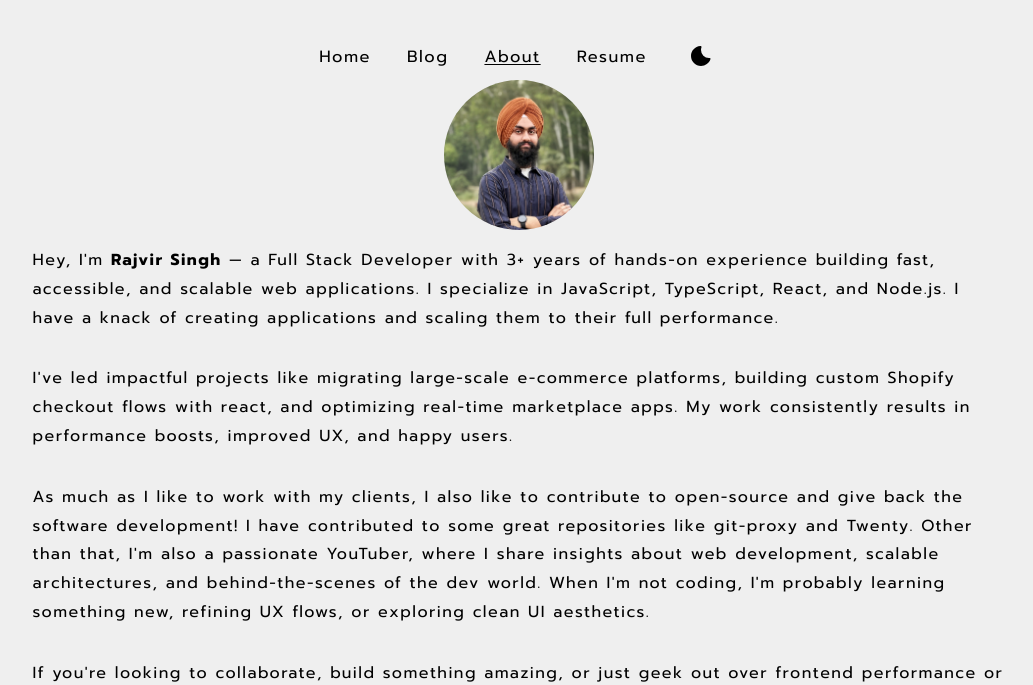
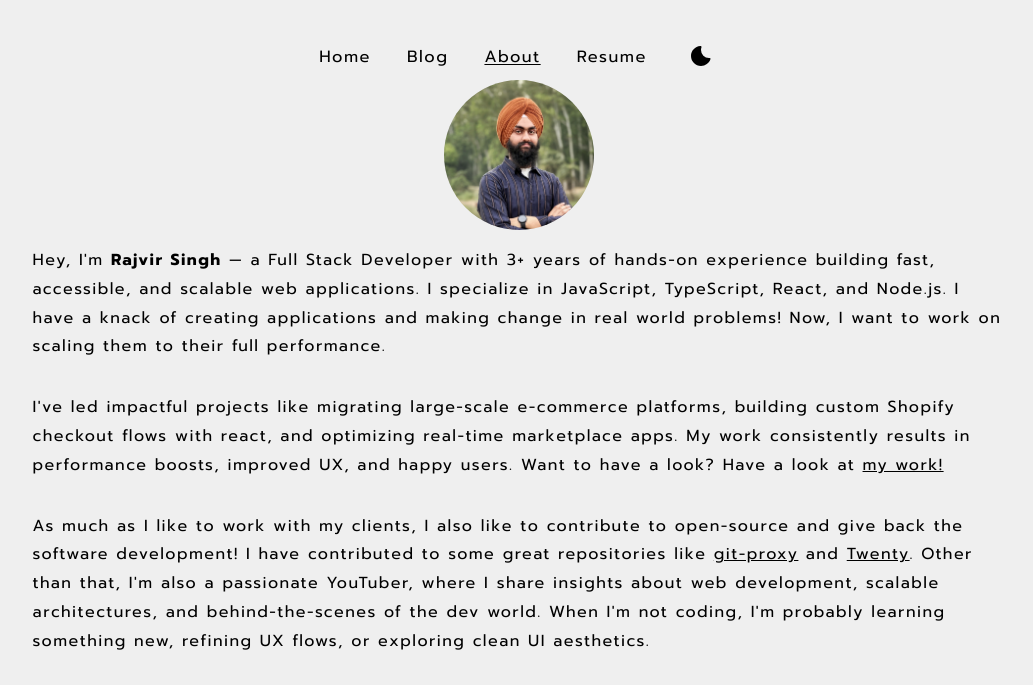
Before and after one commit to RajvirS99/rajvir-singh, an Astro site: page /about in a window 1280 px wide. Shown: the top 685 px of the page, without its empty margins (121-1154 px from the left). Built offline with nearby package versions, Linux system fonts and the light colour scheme; Astro itself is replaced by a stand-in of ours.

Commit message:
chore: some changes in about page

```diff
--- a/src/pages/about.astro
+++ b/src/pages/about.astro
@@ -20,20 +20,25 @@ import { Image } from "astro:assets";
       Hey, I&apos;m <b>Rajvir Singh</b> — a Full Stack Developer with 3+ years of
       hands-on experience building fast, accessible, and scalable web applications.
       I specialize in JavaScript, TypeScript, React, and Node.js. I have a knack
-      of creating applications and scaling them to their full performance.
+      of creating applications and making change in real world problems! Now, I want
+      to work on scaling them to their full performance.
     </p>
     <p>
       I&apos;ve led impactful projects like migrating large-scale e-commerce
       platforms, building custom Shopify checkout flows with react, and
       optimizing real-time marketplace apps. My work consistently results in
-      performance boosts, improved UX, and happy users.
+      performance boosts, improved UX, and happy users. Want to have a look?
+      Have a look at <a href="/#projects-and-contributions">my work!</a>
     </p>
     <p>
       As much as I like to work with my clients, I also like to contribute to
       open-source and give back the software development! I have contributed to
-      some great repositories like git-proxy and Twenty. Other than that,
-      I&apos;m also a passionate YouTuber, where I share insights about web
-      development, scalable architectures, and behind-the-scenes of the dev
+      some great repositories like <a href="https://github.com/finos/git-proxy"
+        >git-proxy</a
+      >
+      and <a href="https://github.com/twentyhq/twenty">Twenty</a>. Other than
+      that, I&apos;m also a passionate YouTuber, where I share insights about
+      web development, scalable architectures, and behind-the-scenes of the dev
       world. When I&apos;m not coding, I&apos;m probably learning something new,
       refining UX flows, or exploring clean UI aesthetics.
     </p>
```
